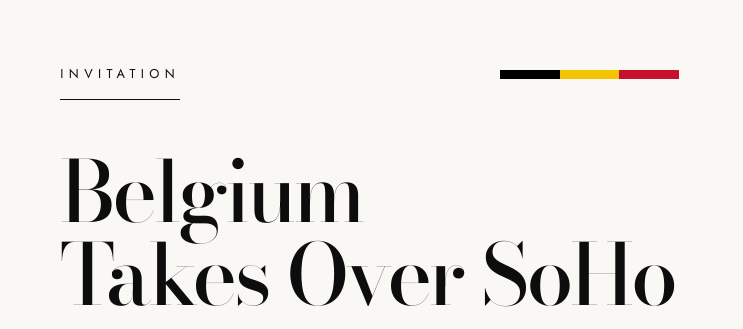
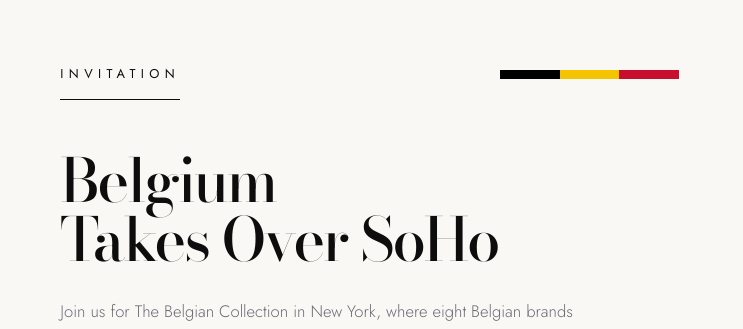
Before and after one commit to FIT-NYC/belgium-soho, a plain HTML site: page index.html in a window 1280 px wide. Shown: the top 329 px of the page, 537-1280 px from the left. Drawn offline with nearby package versions, Linux system fonts and the light colour scheme.

Commit message:
Add files via upload

```diff
--- a/index.html
+++ b/index.html
@@ -31,7 +31,7 @@
 .top .label{letter-spacing:.42em;font-size:.8rem;padding-bottom:.9rem;border-bottom:1px solid var(--line);display:inline-block}
 .flag{display:flex;width:clamp(110px,14vw,190px);height:9px;margin-top:.4rem}
 .flag i{flex:1}.flag i:nth-child(1){background:#000}.flag i:nth-child(2){background:var(--y)}.flag i:nth-child(3){background:var(--r)}
-h1{font-family:var(--serif);font-weight:500;font-size:clamp(3rem,6.6vw,6.2rem);line-height:.98;letter-spacing:-.035em;margin-top:clamp(1.5rem,4vw,3.5rem)}
+h1{font-family:var(--serif);font-weight:500;font-size:clamp(2.6rem,4.7vw,5rem);line-height:.98;letter-spacing:-.035em;margin-top:clamp(1.5rem,4vw,3.5rem)}
 .intro{max-width:34rem;margin-top:1.8rem;color:var(--mute);font-size:clamp(1rem,1.3vw,1.15rem)}
 .events{display:grid;grid-template-columns:1fr 1fr;margin-top:clamp(2rem,4vw,3.5rem)}
 .ev{display:flex;flex-direction:column;padding-right:clamp(1rem,2.5vw,2.2rem)}
```
